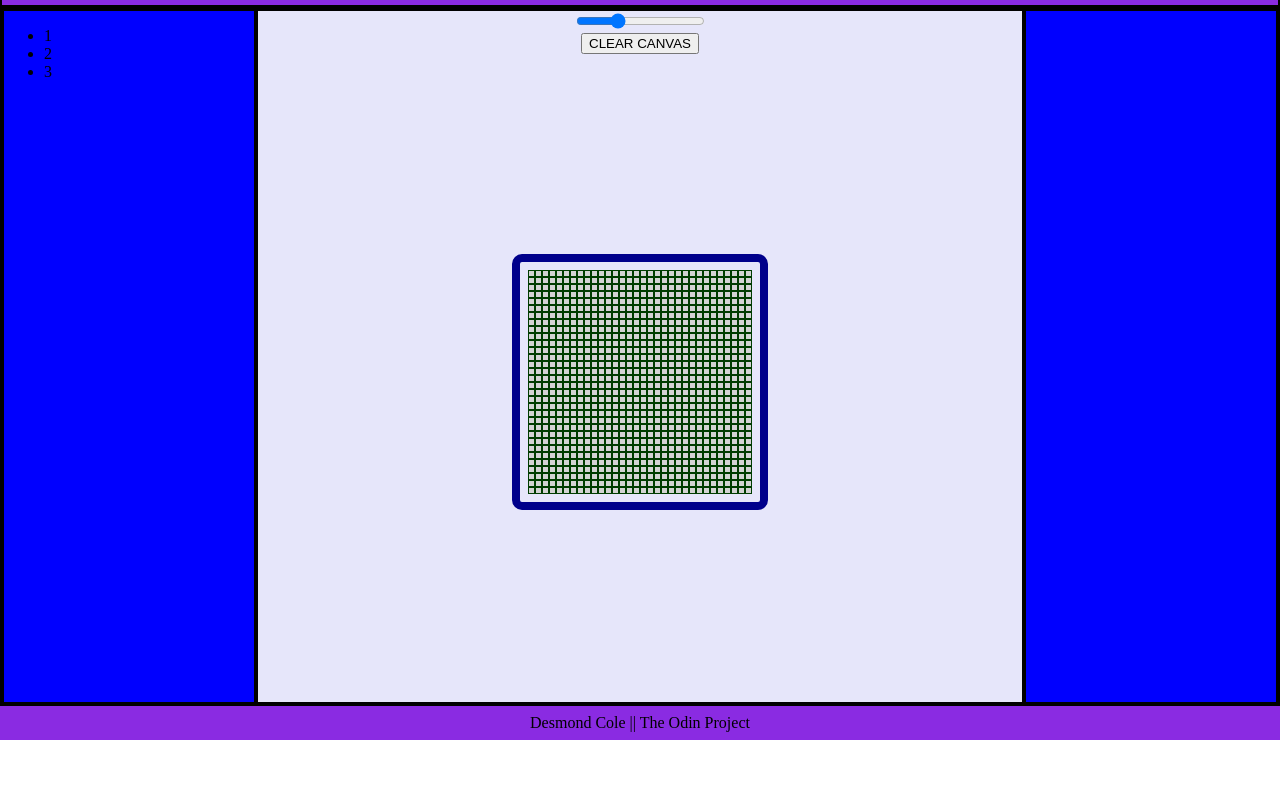
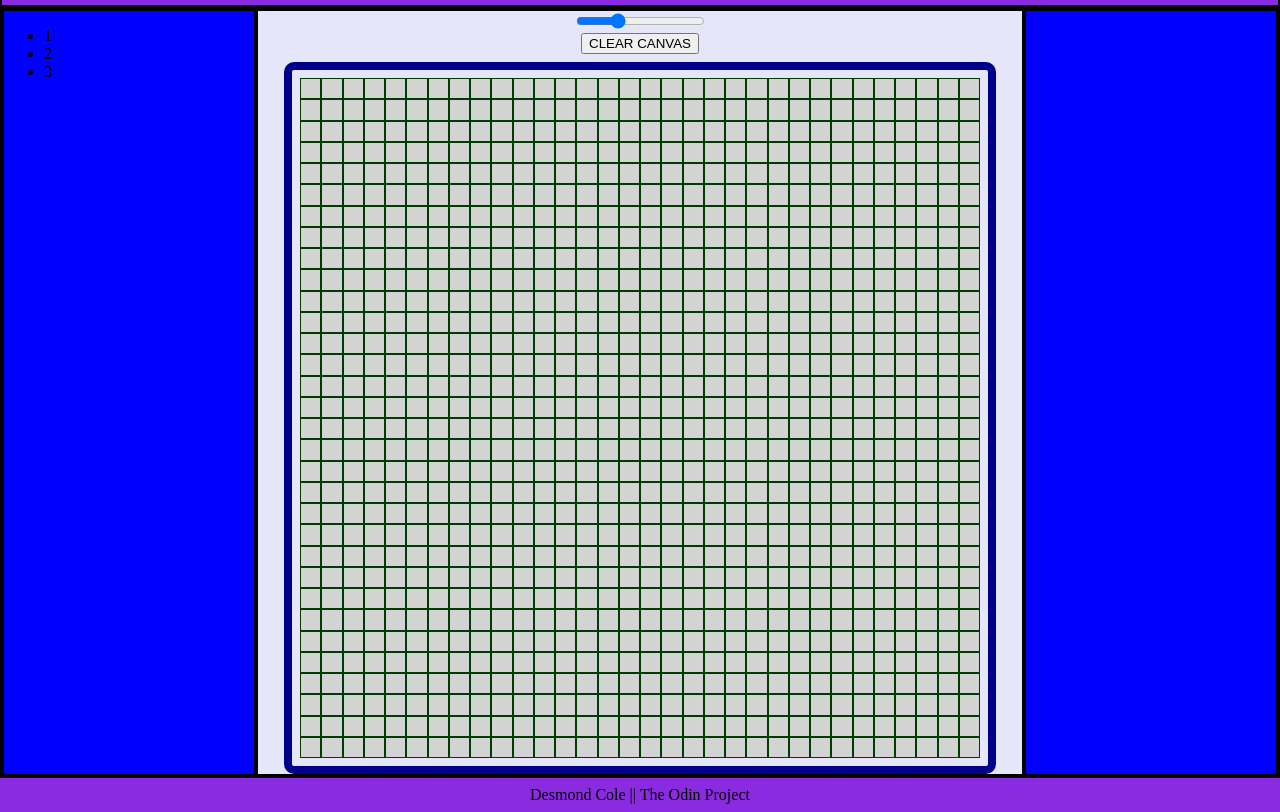
Before and after one commit to zedeloc/etch-a-sketch, a plain HTML site: page index.html in a window 1280 px wide. Shown: the part 60-872 px from the top of the page. Before the commit the page ends 800 px from the top, so only its background shows below. Drawn offline with Linux system fonts and the light colour scheme.

Commit message:
Impliment fixed size for canvas

```diff
--- a/index.js
+++ b/index.js
@@ -2,10 +2,13 @@ const pixelCanvas = document.querySelector("#pixel-canvas");
 const slider = document.querySelector(".slider");
 const button = document.querySelector("#clear-all");
 
+// clear pixel grid button
 button.addEventListener('click', () => {
     clearPixelGrid();
     createPixelGrid(slider.value)
 })
+
+// make grid based upon slider value
 slider.addEventListener("input", () => {
     createPixelGrid(slider.value)
 })
--- a/style.css
+++ b/style.css
@@ -60,6 +60,8 @@ h1 {
 }
 
 #pixel-canvas {
+    width: 680px;
+    height: 680px;
     display: flex;
     flex-direction: column;
     justify-content: space-evenly;
@@ -77,14 +79,18 @@ h1 {
 
 .pixel-row {
     display: flex;
+    margin: 0;
+    flex: 1 0 auto;
+    width: auto;
+    justify-content: stretch;
+    align-items: stretch;
 }
 
 .pixel {
-    min-width: 5px;
-    min-height: 5px;
+
     background-color: lightgray;
     border: 1px solid rgb(0, 60, 0);
-    /* flex-grow: 1; */
+    flex: 1 1;
 }
 
 .pixel-hov {
```
